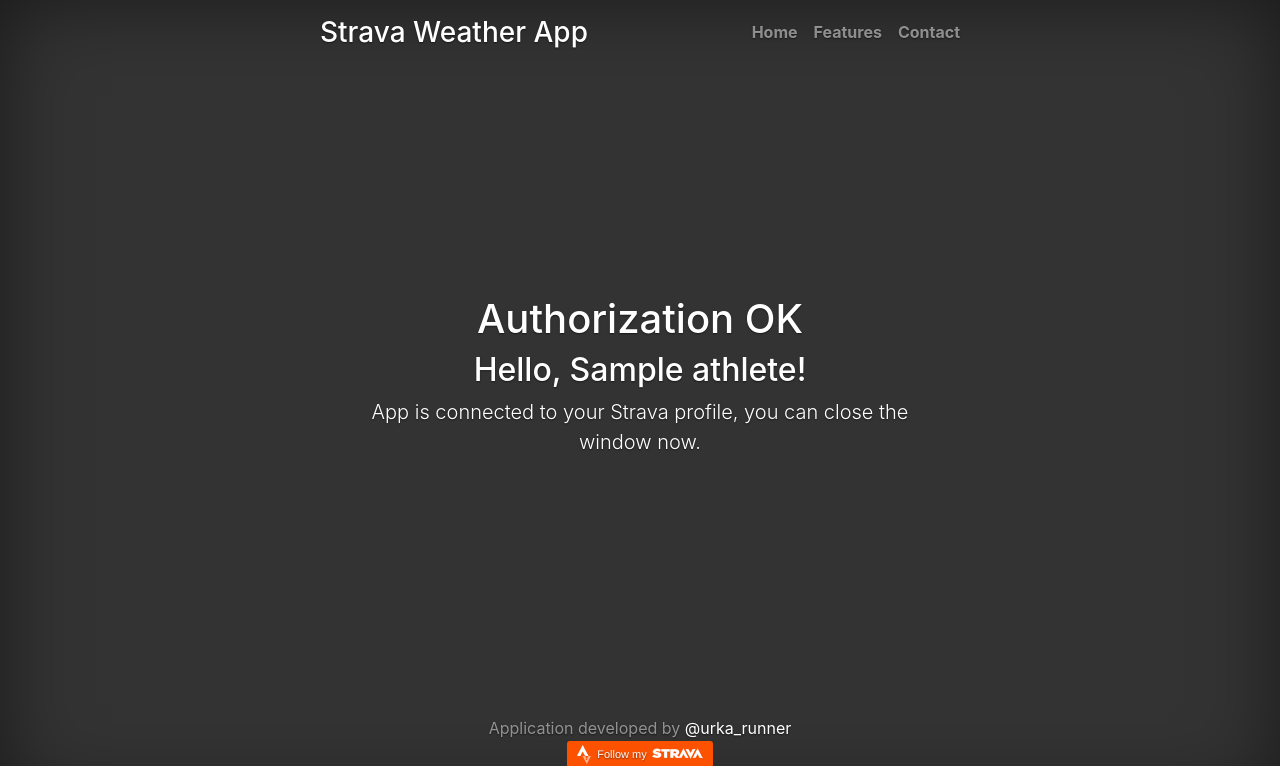
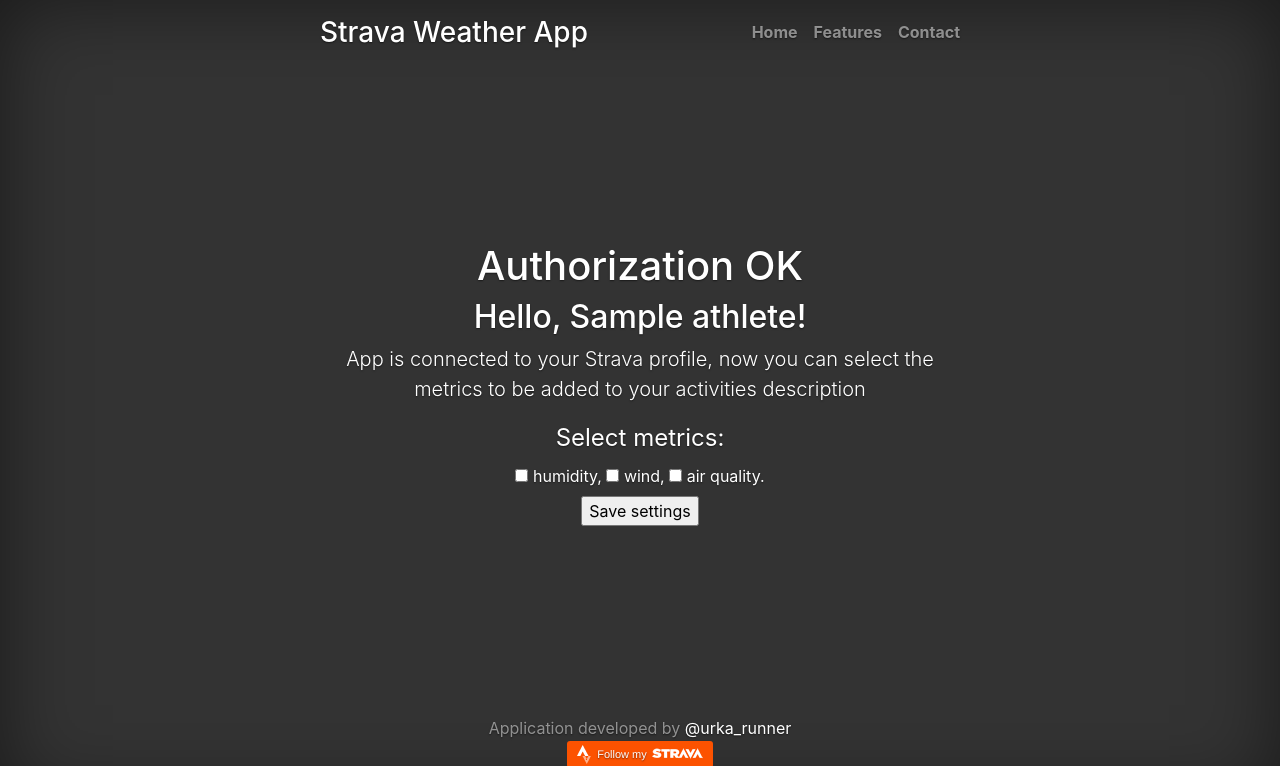
Before and after one commit to vol1ura/strava_weather_app, a Flask app: template templates/authorized.html in a window 1280 px wide. Shown: the top 766 px of the page. Run offline with Flask 2, Linux system fonts and the light colour scheme; the template is opened without the code that fills it: most values are stand-ins (such as "Sample title", 1, 10 or a date in 2020); parts of the project's set-up code (start-up, migrations or seed data) failed here and were passed over.

Commit message:
edit auth template

```diff
--- a/templates/authorized.html
+++ b/templates/authorized.html
@@ -15,5 +15,15 @@ Authorization OK
 
 {% block body %}
 <h2>Hello, {{ athlete }}!</h2>
-<p class="lead">App is connected to your Strava profile, you can close the window now.</p>
+<p class="lead">App is connected to your Strava profile, now you can select the metrics
+    to be added to your activities description</p>
+    <form>
+        <fieldset>
+            <legend>Select metrics:</legend>
+            <label for="humidity"><input type="checkbox" name="humidity"/> humidity,</label>
+            <label for="wind"><input type="checkbox" name="wind"/> wind,</label>
+            <label for="aqi"><input type="checkbox" name="aqi"/> air quality.</label><br>
+            <input type="submit" value="Save settings">
+        </fieldset>
+    </form>
 {% endblock %}
```
